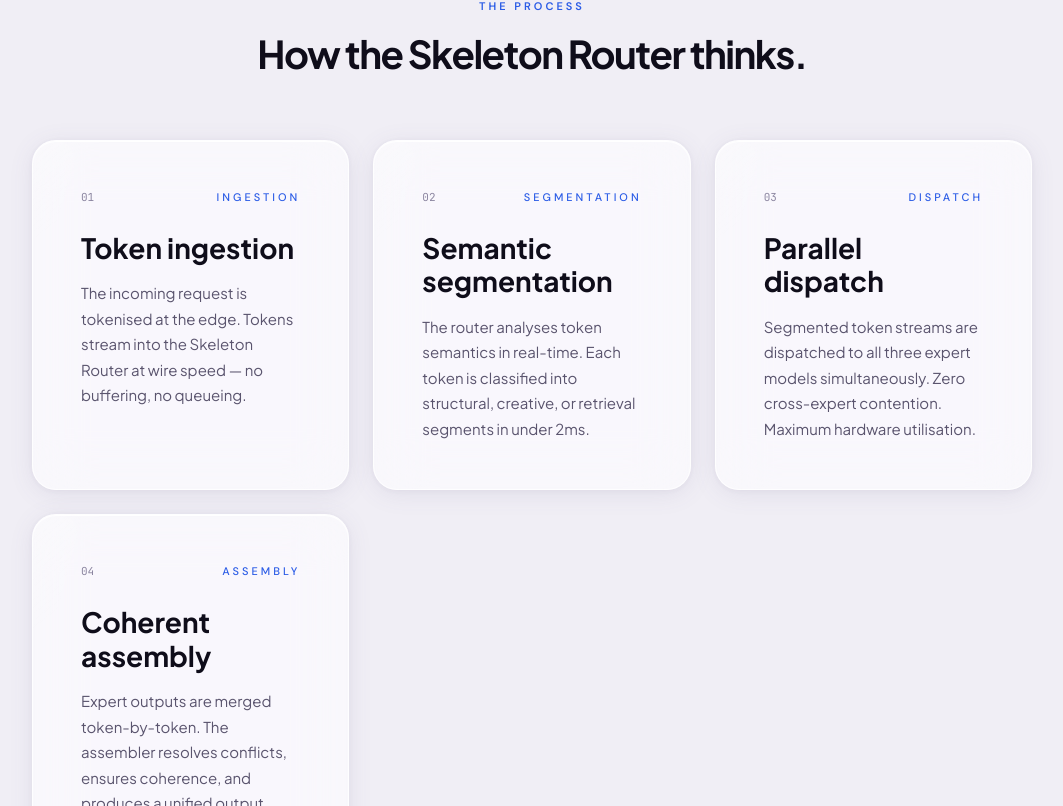
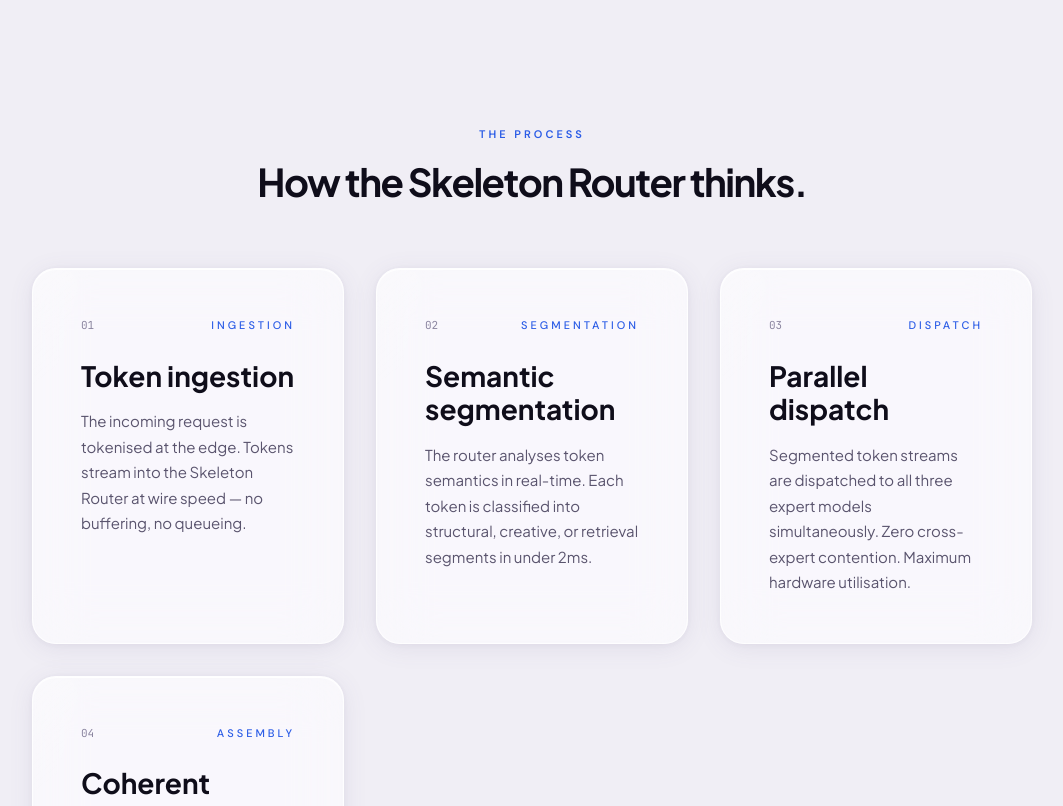
Before and after one commit to MOHAMEDPARVEZMAHAROOF/exascale-swarm, a Next.js app: page / in a window 1280 px wide. Shown: the part 3154-3960 px from the top of the page, without its empty margins (108-1171 px from the left). Built offline with nearby package versions, Linux system fonts and the light colour scheme.

Commit message:
UI: Add mobile grid structural fixes for ArchSection, HardwareSpecs, and ModelCards

```diff
--- a/src/app/globals.css
+++ b/src/app/globals.css
@@ -362,6 +362,70 @@ button {
     flex: 0 0 50% !important;
     border-right: none !important;
   }
+
+  /* Mobile Email Capture */
+  .email-capture-bar {
+    flex-direction: column;
+    border-radius: var(--r-xl) !important;
+    padding: 8px !important;
+    gap: 8px;
+    background: var(--glass-1-fill);
+  }
+  .email-capture-bar input {
+    padding: 12px 16px;
+    text-align: center;
+  }
+  .email-capture-bar .btn-primary {
+    width: 100%;
+    border-radius: var(--r-lg) !important;
+    padding: 14px !important;
+  }
+
+  /* Layout Grid Overrides for Mobile */
+  .arch-grid, .specs-grid {
+    grid-template-columns: 1fr !important;
+  }
+  .model-card-grid, .router-explainer-grid {
+    grid-template-columns: 1fr !important;
+  }
+}
+
+/* ── COMPONENTS ──────────────────────────────────────────────────────────── */
+.email-capture-bar {
+  display: flex;
+  max-width: 520px;
+  margin: 0 auto var(--sp-6) auto;
+  background: var(--glass-2-fill);
+  backdrop-filter: var(--glass-2-blur);
+  -webkit-backdrop-filter: var(--glass-2-blur);
+  border: 1px solid rgba(43, 92, 230, 0.15);
+  border-radius: 999px;
+  padding: 6px;
+  box-shadow: 0 4px 20px rgba(0, 0, 0, 0.03), inset 0 1px 0 rgba(255, 255, 255, 0.4);
+  transition: box-shadow var(--dur-quick) var(--ease-smooth);
+}
+.email-capture-bar:focus-within {
+  box-shadow: 0 4px 20px rgba(43, 92, 230, 0.1), inset 0 1px 0 rgba(255, 255, 255, 0.4), 0 0 0 2px rgba(43, 92, 230, 0.3);
+  border-color: rgba(43, 92, 230, 0.3);
+}
+.email-capture-bar input {
+  flex: 1;
+  background: transparent;
+  border: none;
+  outline: none;
+  color: var(--text-primary);
+  font-family: var(--font-body);
+  font-size: 16px;
+  padding: 0 24px;
+}
+.email-capture-bar input::placeholder {
+  color: var(--text-quaternary);
+}
+.email-capture-bar .btn-primary {
+  border-radius: 999px;
+  padding: 12px 32px;
+  white-space: nowrap;
+  font-size: 15px;
 }
 
 /* ── BUTTONS ───────────────────────────────────────────────────────────── */
--- a/src/components/architecture/ArchSection.tsx
+++ b/src/components/architecture/ArchSection.tsx
@@ -48,6 +48,7 @@ export default function ArchSection() {
       }}
     >
       <div
+        className="arch-grid"
         style={{
           maxWidth: '1400px',
           margin: '0 auto',
--- a/src/components/architecture/ModelCard.tsx
+++ b/src/components/architecture/ModelCard.tsx
@@ -100,12 +100,15 @@ export default function ModelCard() {
 
       {/* Cards Grid */}
       <div
+        className="model-card-grid"
         style={{
           maxWidth: '1200px',
           margin: '0 auto',
           display: 'grid',
           gridTemplateColumns: 'repeat(auto-fit, minmax(340px, 1fr))',
           gap: 'var(--sp-4)',
+          position: 'relative',
+          paddingBottom: 'calc(var(--sp-8) * 2)',
         }}
       >
         {MODELS.map((model, idx) => (
--- a/src/components/architecture/RouterExplainer.tsx
+++ b/src/components/architecture/RouterExplainer.tsx
@@ -68,12 +68,13 @@ export default function RouterExplainer() {
       </motion.div>
 
       <div
+        className="router-explainer-grid"
         style={{
           maxWidth: '1000px',
           margin: '0 auto',
           display: 'grid',
           gridTemplateColumns: 'repeat(auto-fit, minmax(280px, 1fr))',
-          gap: 'var(--sp-3)',
+          gap: 'var(--sp-4)',
         }}
       >
         {STEPS.map((step, idx) => (
--- a/src/components/shared/ClosingCTA.tsx
+++ b/src/components/shared/ClosingCTA.tsx
@@ -1,7 +1,6 @@
 'use client';
 
 import { motion } from 'framer-motion';
-import SectionLabel from '../shared/SectionLabel';
 
 export default function ClosingCTA() {
   return (
@@ -117,20 +116,20 @@ export default function ClosingCTA() {
             institutions, and forward-looking capital to build out the full cluster.
           </p>
 
-          {/* Buttons */}
-          <div
-            style={{
-              display: 'flex',
-              justifyContent: 'center',
-              gap: 'var(--sp-2)',
-              marginBottom: 'var(--sp-8)',
-              flexWrap: 'wrap',
-            }}
-          >
-            <button className="btn-primary" style={{ padding: '16px 40px', fontSize: '15px' }}>
+          {/* Email Capture Bar */}
+          <div className="email-capture-bar">
+            <input
+              type="email"
+              placeholder="Enter your work email..."
+              aria-label="Email address"
+            />
+            <button className="btn-primary">
               Request Technical Brief →
             </button>
-            <button className="btn-secondary" style={{ padding: '16px 40px', fontSize: '15px' }}>
+          </div>
+
+          <div style={{ display: 'flex', justifyContent: 'center', marginBottom: 'var(--sp-8)' }}>
+            <button className="btn-secondary" style={{ padding: '12px 24px', fontSize: '14px' }}>
               View on GitHub
             </button>
           </div>
--- a/src/components/specs/HardwareSpecs.tsx
+++ b/src/components/specs/HardwareSpecs.tsx
@@ -40,8 +40,11 @@ export default function HardwareSpecs() {
       }}
     >
       <motion.div
-        className="glass-1"
-        {...REVEAL}
+        className="glass-2 specs-grid"
+        initial={{ opacity: 0, scale: 0.98 }}
+        whileInView={{ opacity: 1, scale: 1 }}
+        viewport={{ once: true, margin: '-100px' }}
+        transition={{ duration: 0.6 }}
         style={{
           maxWidth: '1200px',
           margin: '0 auto',
```
